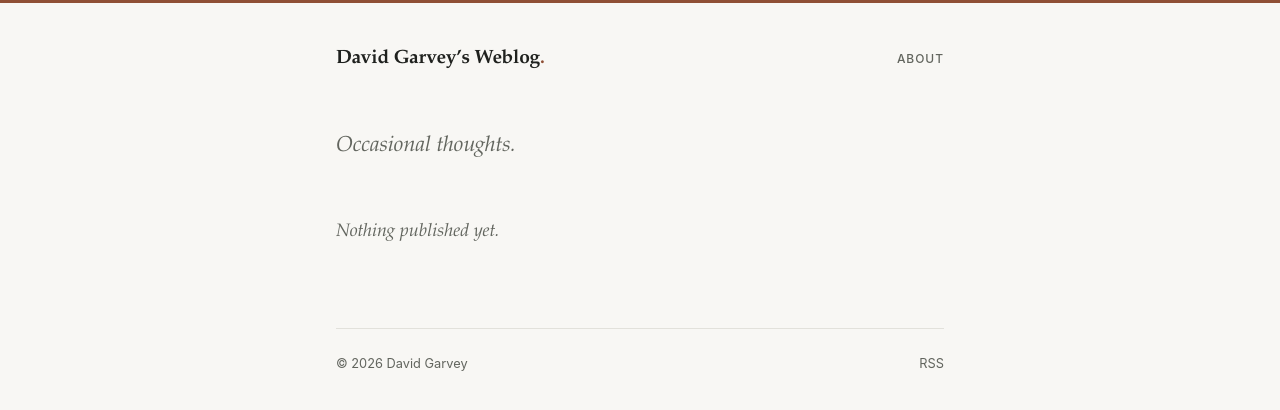
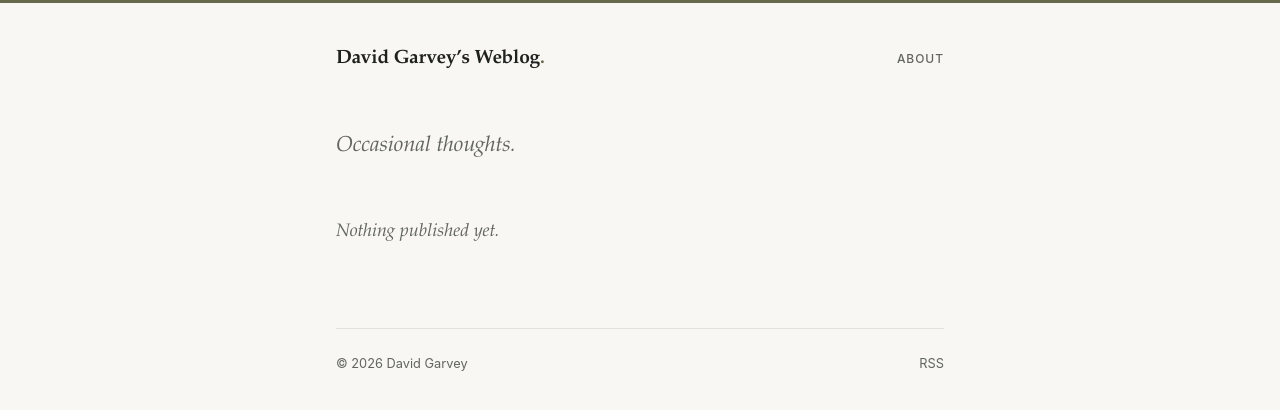
Before and after one commit to davegarvey/davegarvey.github.io, a Jekyll site: the page built from index.html, in a window 1280 px wide. Shown: the top 410 px of the page. Built offline with Jekyll 4.4.1, drawn with Linux system fonts in a browser that asks for light colours.

Commit message:
Add a favicon and use a muted olive accent
The favicon is a lowercase d with an accent-coloured dot, echoing the
full stop after the site title, and inverts in dark mode. The accent
moves from rust to olive, with separate values tuned for light and
dark backgrounds.

Co-Authored-By: Claude Opus 5.5 <noreply@anthropic.com>

```diff
--- a/_layouts/default.html
+++ b/_layouts/default.html
@@ -5,6 +5,7 @@
     <meta name="viewport" content="width=device-width, initial-scale=1">
     <meta name="theme-color" content="#f8f7f4" media="(prefers-color-scheme: light)">
     <meta name="theme-color" content="#181a18" media="(prefers-color-scheme: dark)">
+    <link rel="icon" href="{{ '/assets/favicon.svg' | relative_url }}" type="image/svg+xml">
     <link rel="stylesheet" href="{{ '/assets/css/main.css' | relative_url }}">
     <link rel="alternate" type="application/atom+xml" title="{{ site.title | escape }}" href="{{ '/feed.xml' | relative_url }}">
     {% seo %}
--- a/assets/css/main.css
+++ b/assets/css/main.css
@@ -5,7 +5,7 @@
   --muted: #62655e;
   --line: #e2e1db;
   --code: #efeee9;
-  --accent: #8f4f35;
+  --accent: #66694a;
   --accent-soft: color-mix(in srgb, var(--accent) 35%, transparent);
   --serif: "Iowan Old Style", "Palatino Linotype", "Book Antiqua", Georgia, serif;
   --sans: -apple-system, BlinkMacSystemFont, "Segoe UI", sans-serif;
@@ -20,7 +20,7 @@
     --muted: #9da199;
     --line: #2e312d;
     --code: #222522;
-    --accent: #d9957a;
+    --accent: #adb08a;
   }
 }
 
```
Also changed, not shown: assets/favicon.svg (added).
